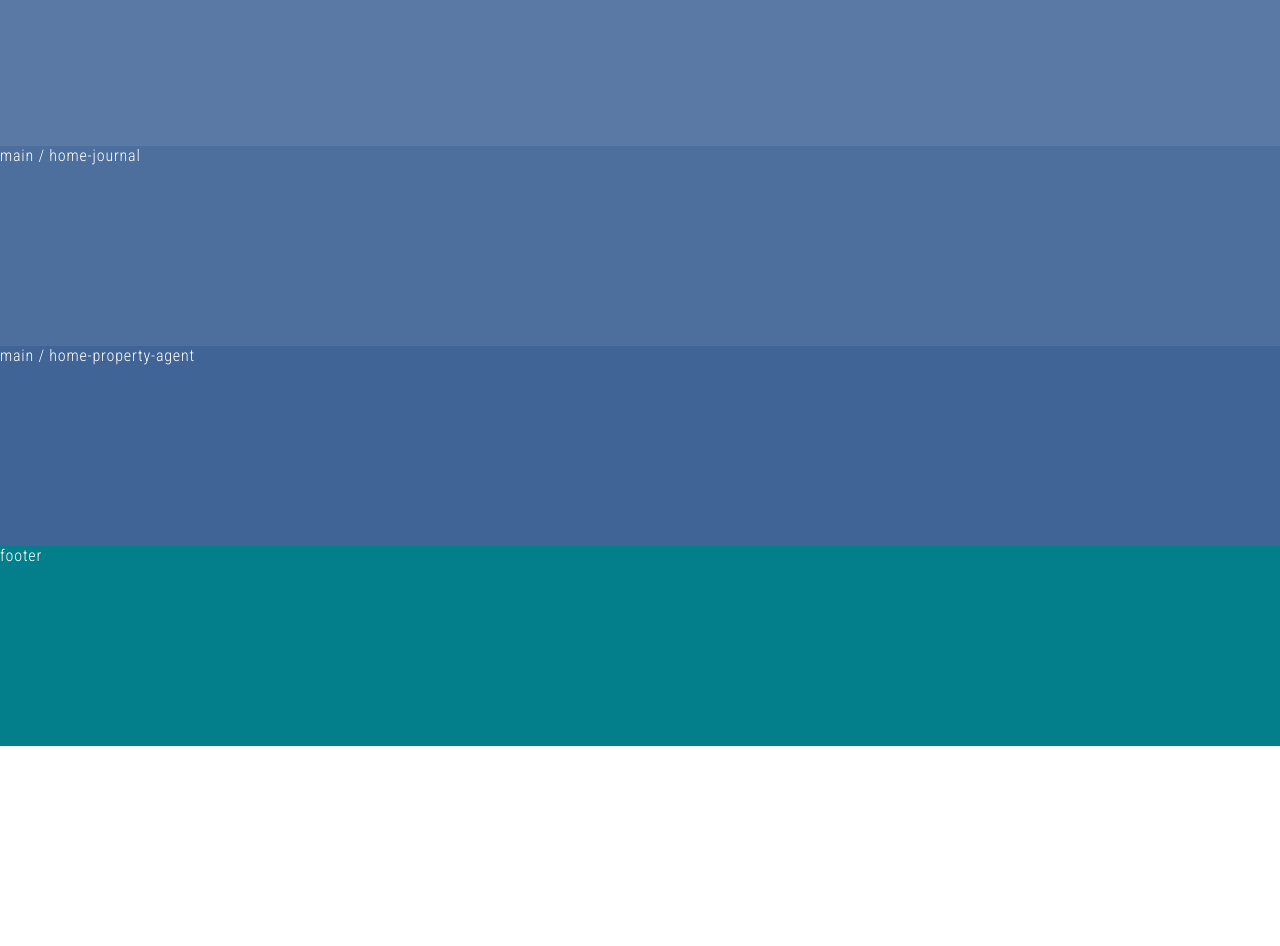
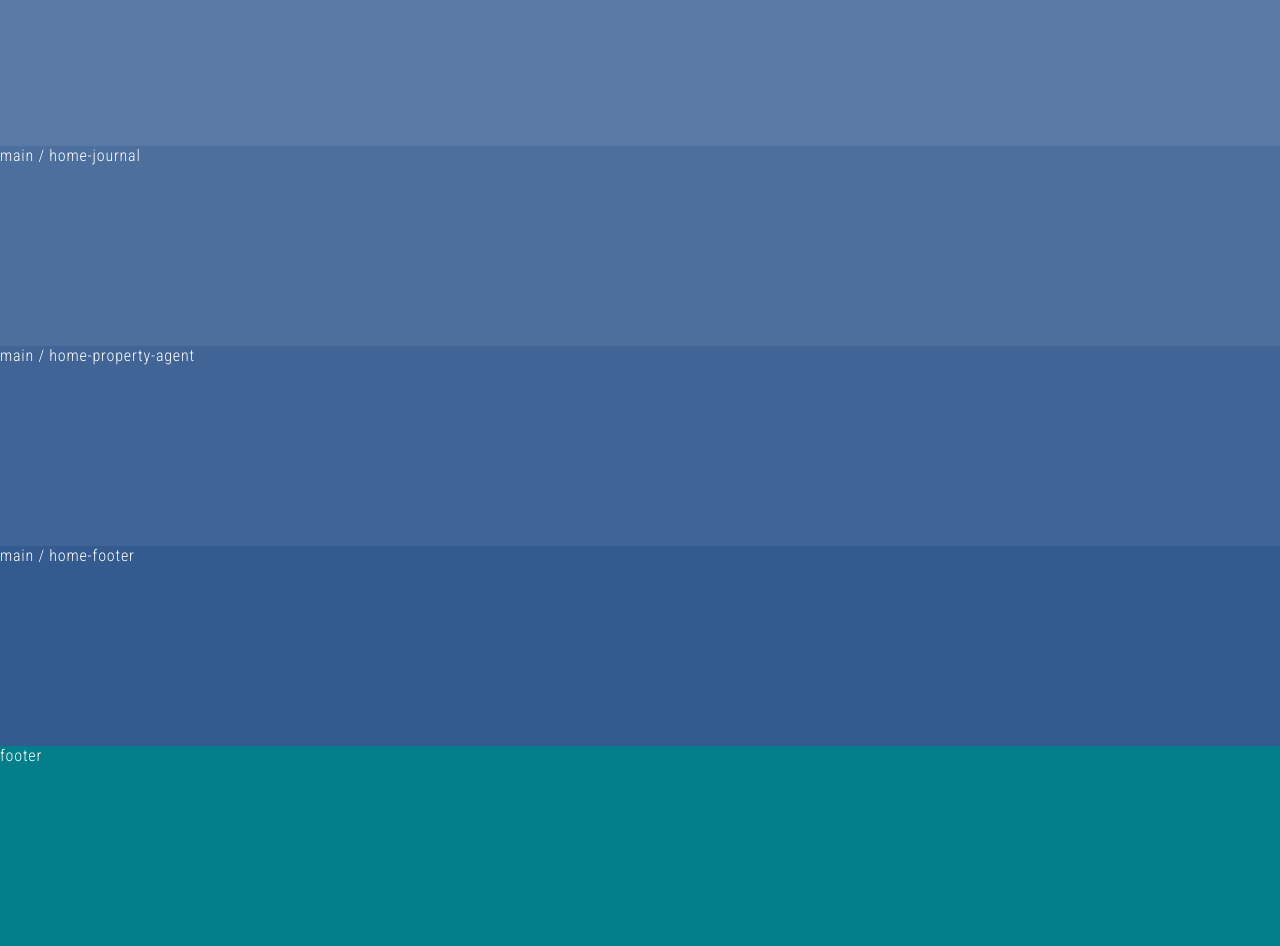
Before and after one commit to kobayashiwa/es6-study-4-4-12, a plain HTML site: page index.html in a window 1280 px wide. Shown: the part 814-1760 px from the top of the page. Before the commit the page ends 1560 px from the top, so only its background shows below. Drawn offline with Linux system fonts and the light colour scheme.

Commit message:
“home-footerを追加”

```diff
--- a/css/style.css
+++ b/css/style.css
@@ -113,6 +113,11 @@ main {
 	height: 200px;
 	background: hsl(214, 97%, 23%, 0.5);
 }
+.home-footer {
+	width: 100%;
+	height: 200px;
+	background: hsl(214, 97%, 23%, 0.6);
+}
 
 /** footer **/
 footer {
--- a/index.html
+++ b/index.html
@@ -25,6 +25,7 @@
             <section class="home-renovation">main / home-renovation</section>
             <section class="home-journal">main / home-journal</section>
             <section class="home-property-agent">main / home-property-agent</section>
+            <section class="home-footer">main / home-footer</section>
         </main>
 
         <footer>footer</footer>
```
